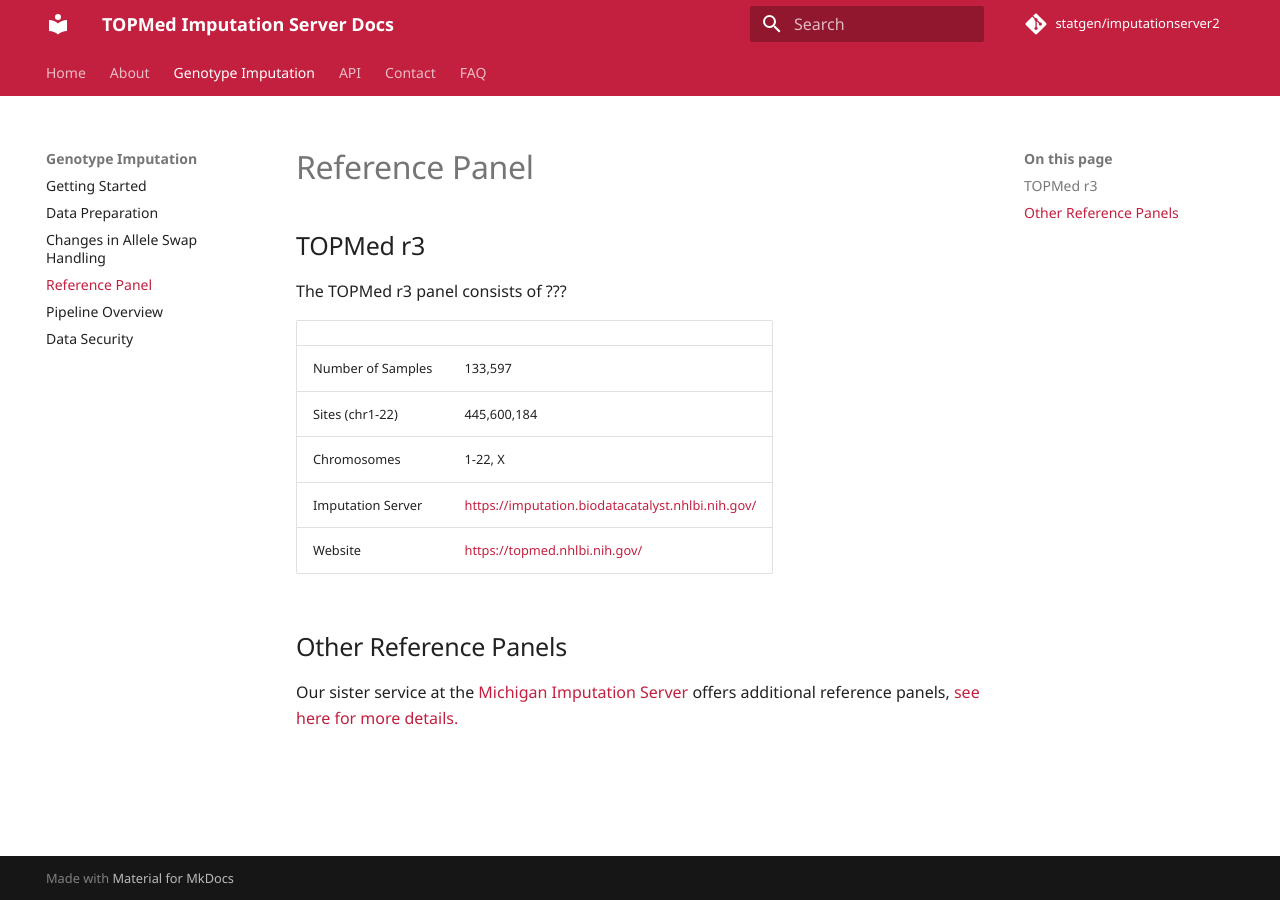
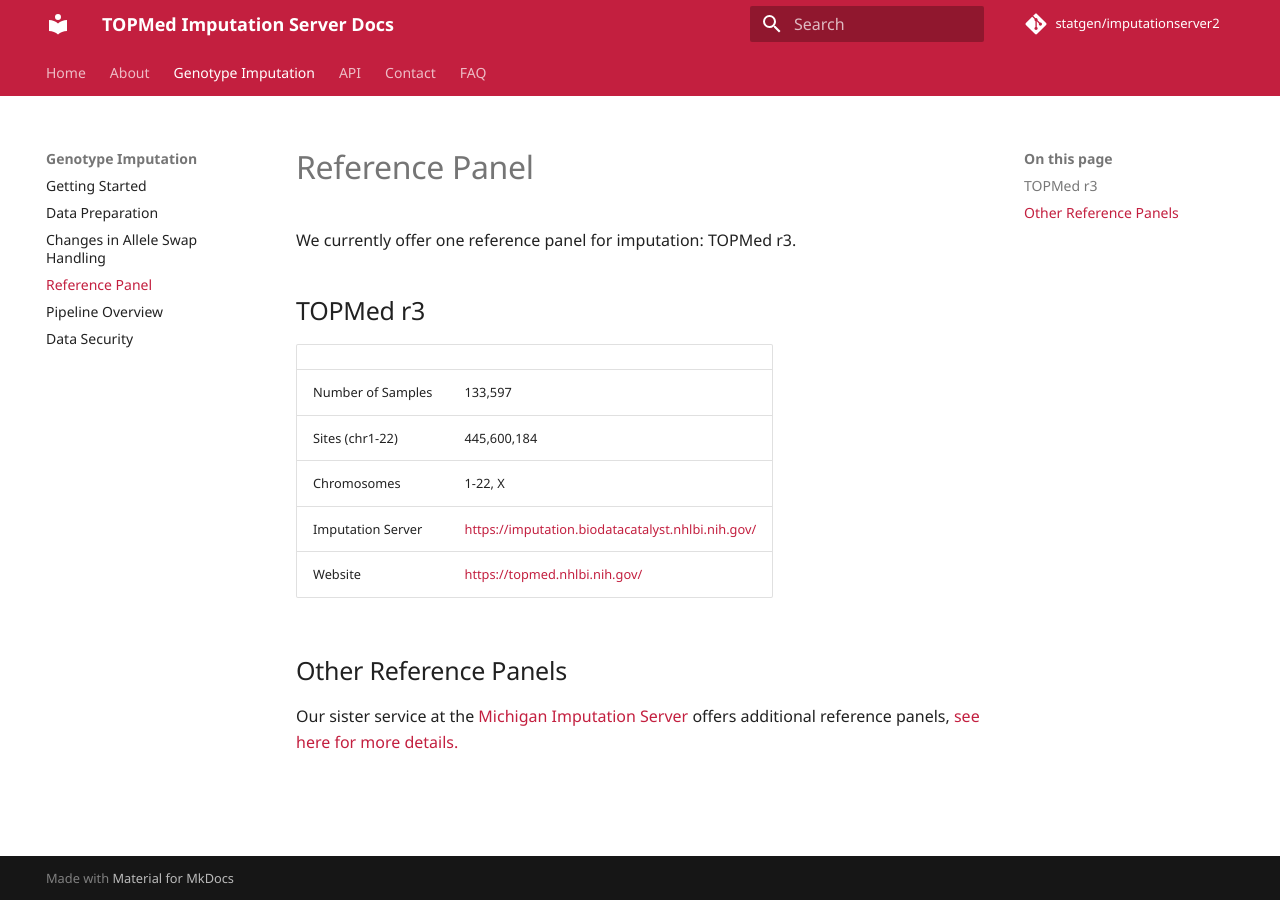
Before and after one commit to statgen/tis-v2-docs, an MkDocs documentation site: the page built from docs/imputation/reference-panel.md, in a window 1280 px wide. Built offline with MkDocs 1.6.1 and Material for MkDocs 9.7.7, drawn with Linux system fonts in a browser that asks for light colours; some web fonts are replaced; comment, search, counter and statistics services are not loaded.

Commit message:
Clean up reference panel page.

```diff
--- a/docs/imputation/reference-panel.md
+++ b/docs/imputation/reference-panel.md
@@ -6,9 +6,9 @@
 
 # Reference Panel
 
+We currently offer one reference panel for imputation: TOPMed r3.
+
 ## TOPMed r3
-
-The TOPMed r3 panel consists of ???
 
 |                   |                                                     |
 | ----------------- | --------------------------------------------------- |
```
